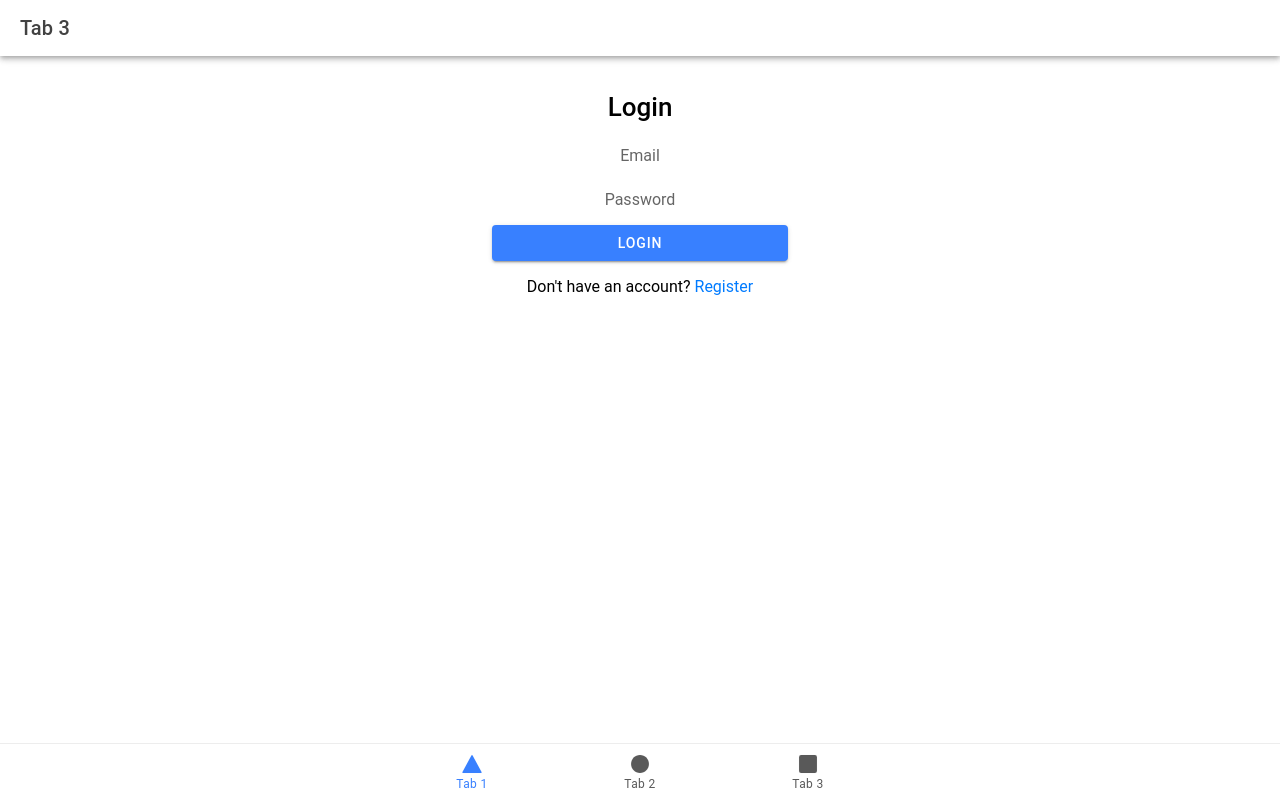
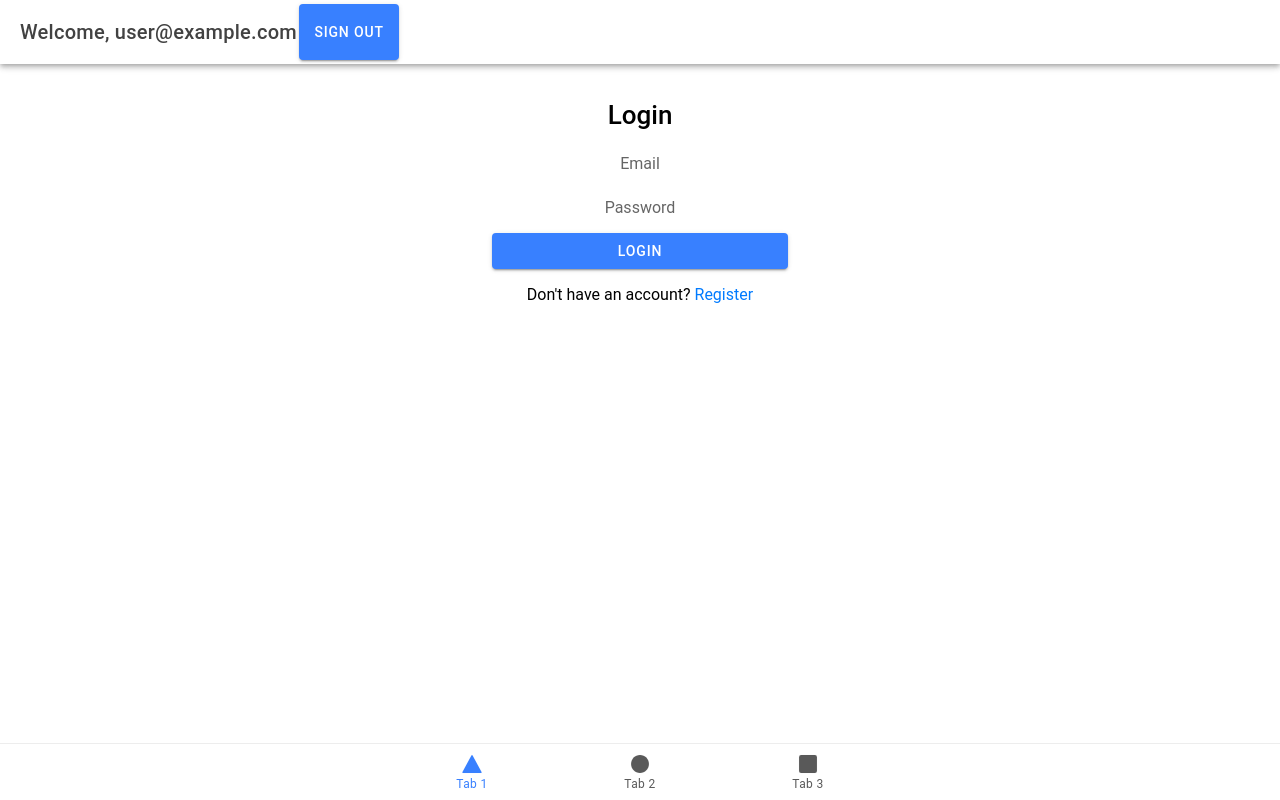
Before and after one commit to ipu1/MobileApp_4, a React (Vite) app: page /tab1 in a window 1280 px wide. Built offline with nearby package versions, Linux system fonts and the light colour scheme; no server answers; sample sign-in values are in the browser's storage.

Commit message:
Check user

```diff
--- a/src/pages/Tab1.tsx
+++ b/src/pages/Tab1.tsx
@@ -1,4 +1,4 @@
-import React, {useState} from 'react';
+import React, {useState, useEffect } from 'react';
 import firebase from 'firebase/compat/app';
 import 'firebase/compat/auth';
 import { IonContent, IonPage, IonInput, IonButton, IonText, IonHeader, IonToolbar, IonTitle, IonToast } from '@ionic/react';
@@ -6,6 +6,7 @@ import { Link } from 'react-router-dom';
 import './pages.css';
 
 const Tab1: React.FC = () => {
+  const [user, setUser] = useState<firebase.User | null>(null);
   const [email, setEmail] = useState('');
   const [password, setPassword] = useState('');
   const [showToast, setShowToast] = useState<boolean>(false);
@@ -25,11 +26,33 @@ const Tab1: React.FC = () => {
     }
   };
 
+  useEffect(() => {
+    const unsubscribe = firebase.auth().onAuthStateChanged((user) => {
+      if (user) {
+        setUser(user);
+      } else {
+        setUser(null);
+      }
+    });
+
+    // Clean up the observer when component unmounts
+    return () => unsubscribe();
+  }, []);
+
   return (
     <IonPage>
       <IonHeader>
         <IonToolbar>
-          <IonTitle>Tab 3</IonTitle>
+          <IonTitle>
+            {user ? (
+              <div style={{ display: "flex" }}>
+                <p>Welcome, {user.email}</p>
+                <IonButton style={{ paddingRight: "10px" }}onClick={() => firebase.auth().signOut()}>Sign out</IonButton>
+              </div>
+            ) : (
+              <p>You are not logged in</p>
+            )}
+          </IonTitle>
         </IonToolbar>
       </IonHeader>
       <IonContent className="ion-padding">
```
Also changed, not shown: src/pages/firebaseConfig.ts (added, +10 -0 lines).
